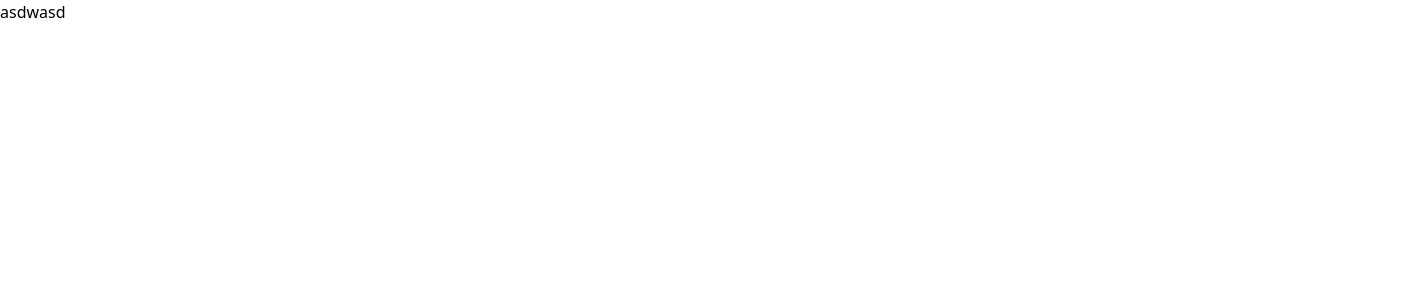
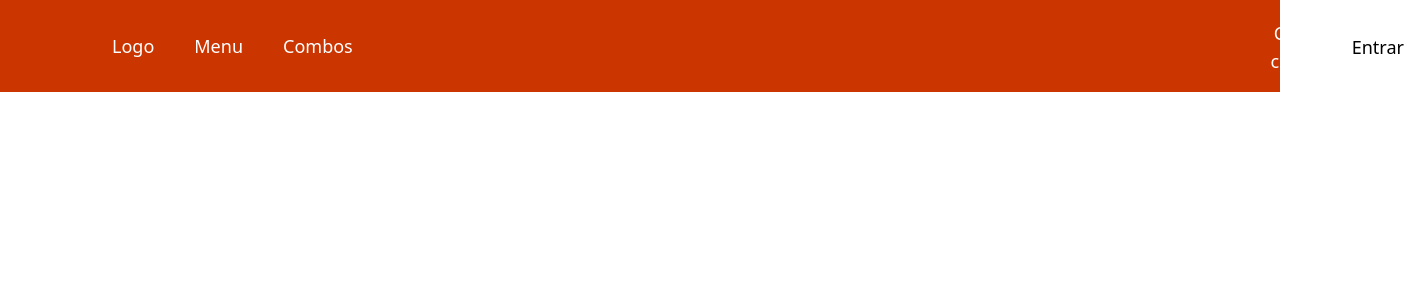
Before and after one commit to DrumondParizottoPiccolo/WebDelivery, a React (Vite) app: page / in a window 1280 px wide. Shown: the top 300 px of the page, 1412 px wide, since content can reach past the window. Built offline with nearby package versions, Linux system fonts and the light colour scheme.

Commit message:
Adicionando componentes header e estilizando

```diff
--- a/src/Components/Header.jsx
+++ b/src/Components/Header.jsx
@@ -1,8 +1,26 @@
 
 const Header = () => {
     return (
-        <header>
-            <p>asdwasd</p>
+        <header className='bg-orange-700 flex'>
+           <div className='ml-20 p-8 space-x-10 text-white flex text-lg'>
+             <a href="">
+                Logo
+            </a>
+             <a href="" className="hover:underline ">
+                Menu
+             </a>
+             <a href="" className="hover:underline">
+                Combos
+             </a>
+           </div>
+           <div className="space-x-5 mt-0.5 ml-220 flex items-center text-lg">
+            <button className="text-white hover:underline cursor-pointer">
+                Criar conta
+            </button>
+            <button className="bg-white p-2 rounded-full w-20 cursor-pointer transition transform translate-y-0 hover:translate-y-1 active:translate-y-2 ">
+                Entrar
+            </button>
+           </div>
         </header>
     )
 }
```
